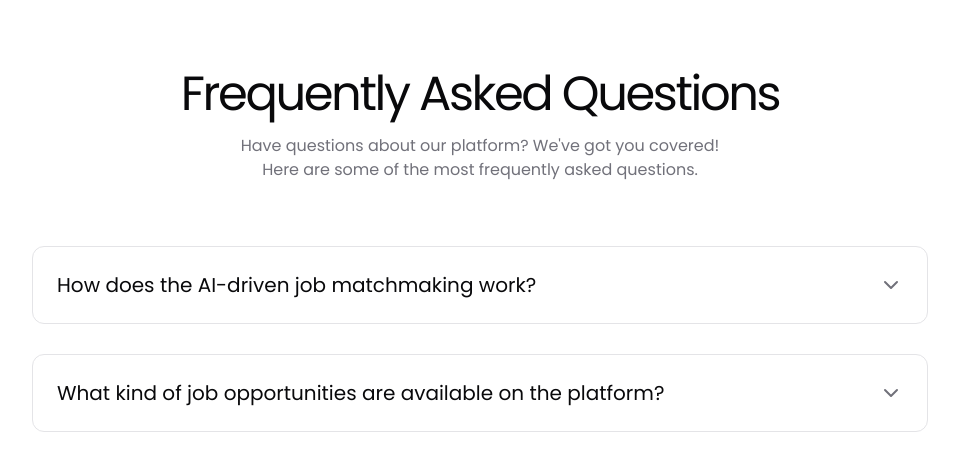
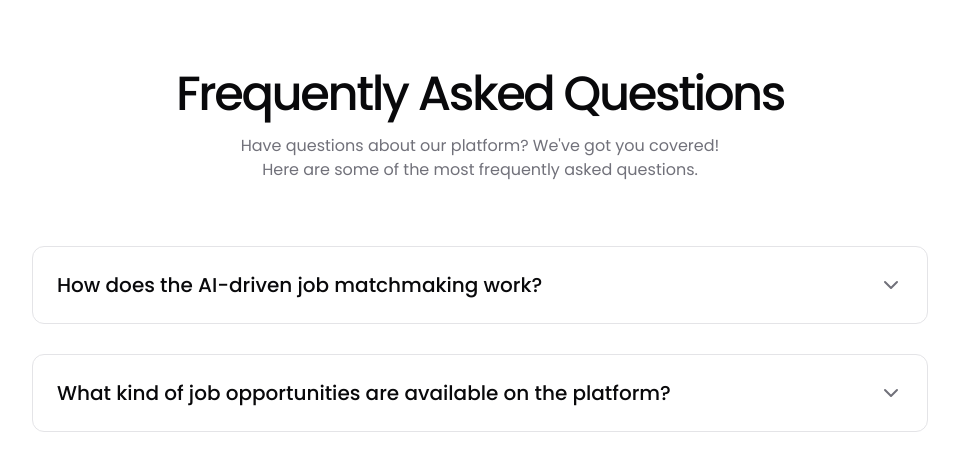
Before and after one commit to vatsalsinghkv/kareer-konnect, a Next.js app: page / in a window 1280 px wide. Shown: the part 2276-2733 px from the top of the page, without its empty margins (160-1119 px from the left). Built offline with nearby package versions, Linux system fonts and the light colour scheme.

Commit message:
fix: font-weight of headings

```diff
--- a/src/styles/globals.css
+++ b/src/styles/globals.css
@@ -107,31 +107,31 @@
   }
 
   .h-title {
-    @apply font-sans text-4xl md:text-5xl lg:text-7xl tracking-tighter font-normal;
+    @apply font-sans text-4xl md:text-5xl lg:text-7xl tracking-tighter font-medium;
   }
 
   .h-subtitle {
-    @apply text-4xl tracking-tighter font-normal md:leading-relaxed md:text-5xl lg:text-6xl;
+    @apply text-4xl tracking-tighter font-medium md:leading-relaxed md:text-5xl lg:text-6xl;
   }
 
   h1,
   .h1 {
-    @apply text-3xl tracking-tighter font-normal md:leading-relaxed md:text-4xl lg:text-5xl;
+    @apply text-3xl tracking-tighter font-medium md:leading-relaxed md:text-4xl lg:text-5xl;
   }
 
   h2,
   .h2 {
-    @apply text-2xl tracking-tighter font-normal md:text-4xl;
+    @apply text-2xl tracking-tighter font-medium md:text-4xl;
   }
 
   h3,
   .h3 {
-    @apply text-lg font-normal md:text-2xl;
+    @apply text-lg font-medium md:text-2xl;
   }
 
   h4,
   .h4 {
-    @apply text-base font-normal md:text-lg;
+    @apply text-base font-medium md:text-lg;
   }
   .text-gradient-primary {
     /* @apply bg-gradient-to-r from-primary to-fuchsia-500 bg-clip-text text-transparent; */
```
